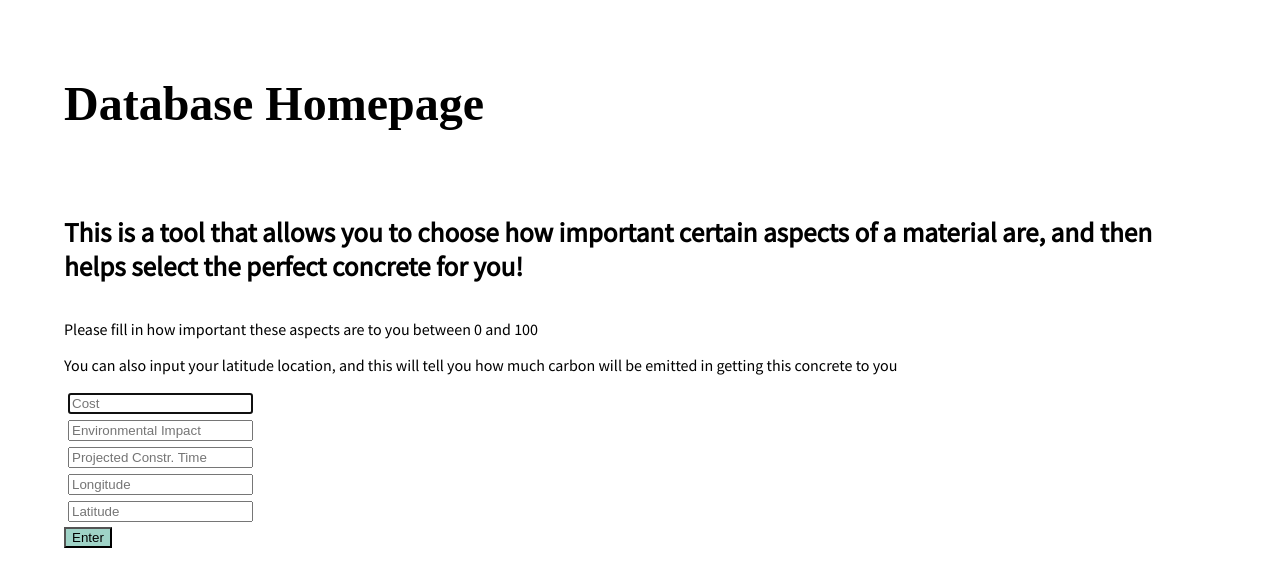
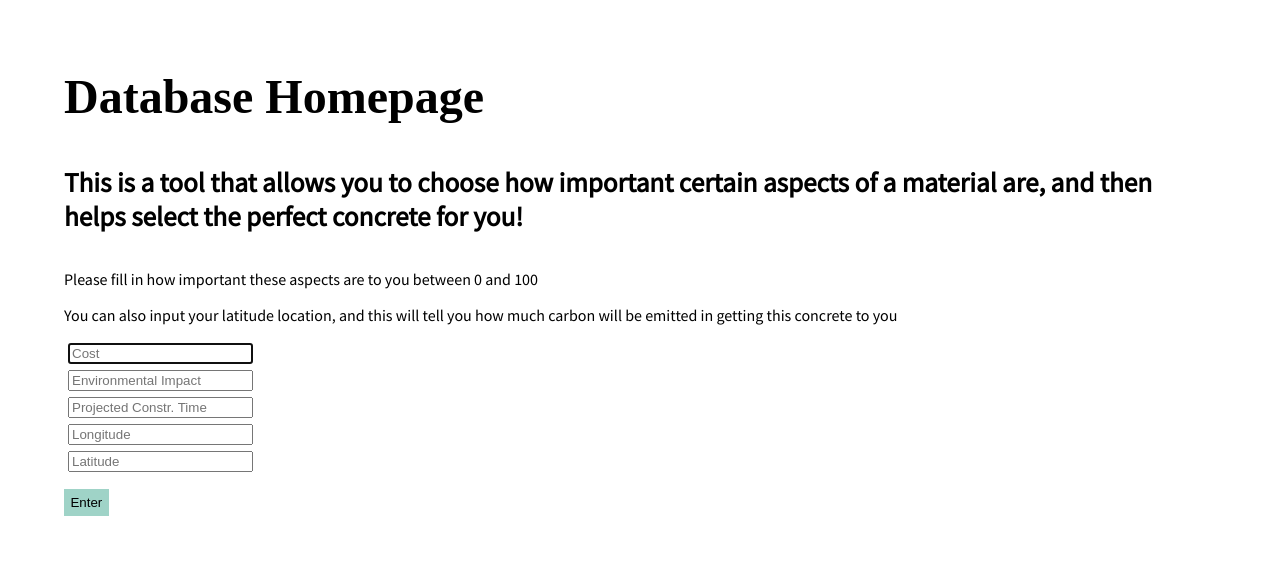
Before and after one commit to kyrill-borz/hackathondatabase, a Flask app: page / in a window 1280 px wide. Shown: the part 88-675 px from the top of the page. Run offline with Flask 2, Linux system fonts and the light colour scheme; some web fonts are replaced.

Commit message:
Formatting

```diff
--- a/static/css/main.css
+++ b/static/css/main.css
@@ -81,8 +81,8 @@ h1, h2 {
     font-family: 'Droid Serif', serif;
     font-size: 3em;
     margin: 0;
-		padding-bottom: 1em;
-        padding-top: 0.25em;
+		padding-bottom: 0.1em;
+        padding-top: 0.1em;
 }
 
 
@@ -107,7 +107,12 @@ img {
 }
 
 /* button */
-button {background-color: #9fd3c7}
+button {background-color: #9fd3c7;
+    border: None;
+    padding: 0.5vw;
+    margin-top: 1vw;
+    margin-bottom: 1vw}
+    /* border-color: #9fd3c7;} */
 button:hover {background-color: #78baaa}
 button:click {background-color: #78baaa}
 
--- a/templates/base.html
+++ b/templates/base.html
@@ -20,7 +20,7 @@
     <nav class="navbar">
         <div class="container">
         <div class="navbar-brand">
-        <img id="nav_img", src="static/MCCC.png", href="{{ url_for('index')}}", alt="MCCC logo"></img>
+        <img id="nav_img", src="static/MCCC.png", alt="MCCC logo"></img>
 
         </div>
             <div id="navbarMenuHeroA" class="navbar-menu">
```
